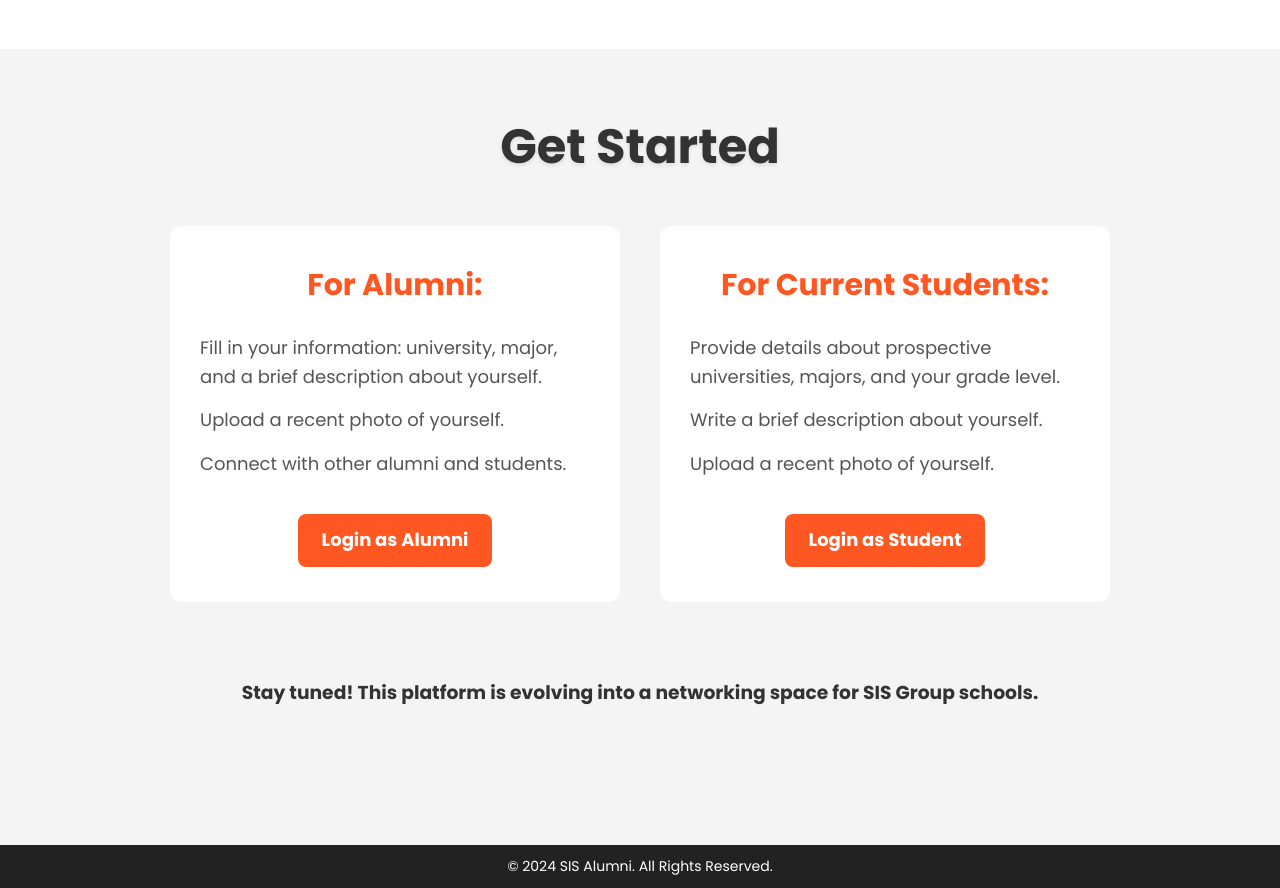
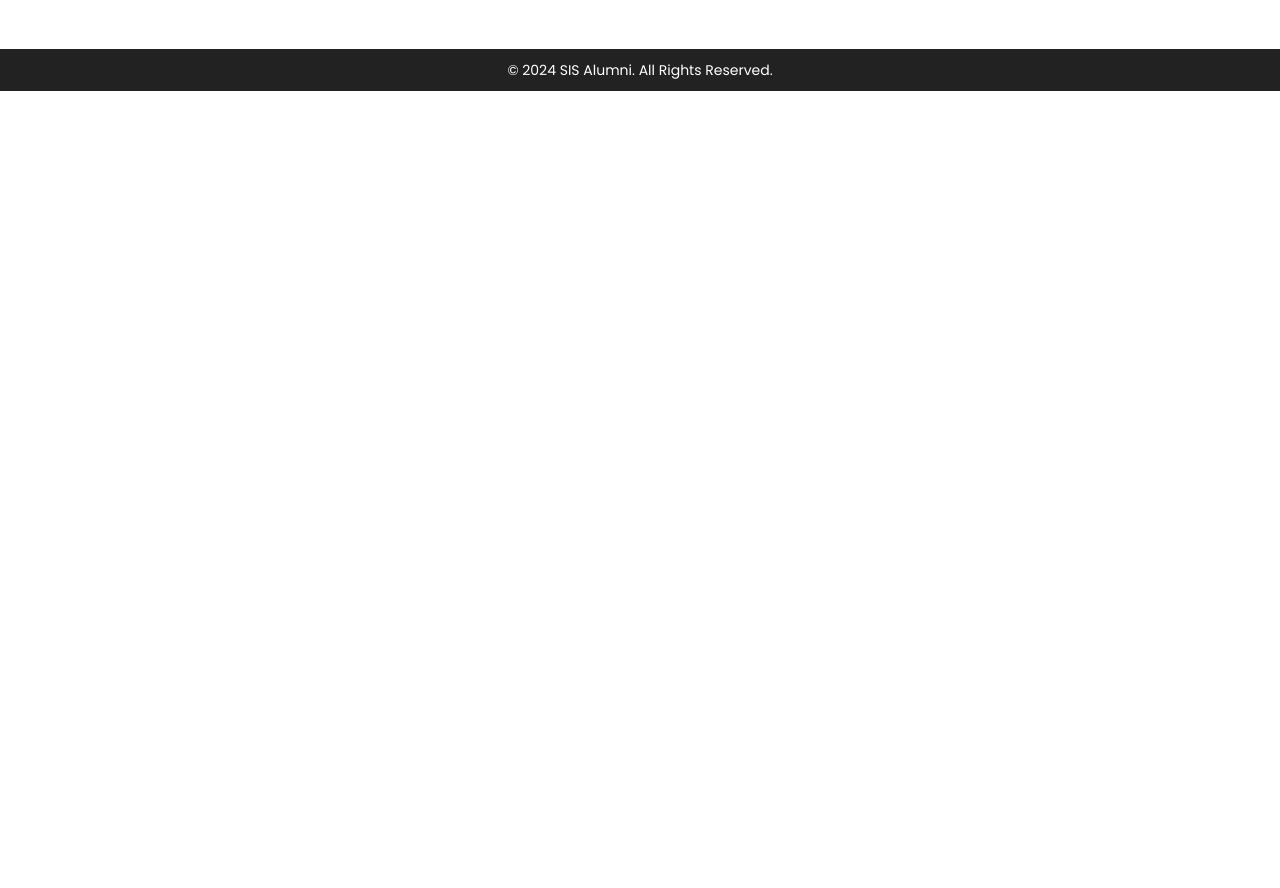
Before and after one commit to knayak35/alumni_platform, a PHP site: page / in a window 1280 px wide. Shown: the part 2777-3665 px from the top of the page. After the commit the page ends 2868 px from the top, so only its background shows below. Run offline with PHP 8.4, Linux system fonts and the light colour scheme.

Commit message:
Update index.php

```diff
--- a/sis-alumni-page/index.php
+++ b/sis-alumni-page/index.php
@@ -437,14 +470,23 @@
 </head>
 
 <body>
-    <nav class="navbar">
+<nav class="navbar" style="margin-right: 50px;">
         <img src="https://encrypted-tbn0.gstatic.com/images?q=tbn:ANd9GcRYkSOVeN6PgmTy4PN0fieR5d49Q_BUNpKxaQ&s" alt="Logo">
         <ul>
             <li><a href="#home">Home</a></li>
             <li><a href="#about">About</a></li>
             <li><a href="#features">Features</a></li>
             <li><a href="#universities">Universities</a></li>
-            <li><a href="#login">Login</a></li>
+
+            <!-- Dropdown for Login -->
+            <li class="dropdown">
+                <a href="#" class="dropbtn" style="margin-right: 70px;">Login</a>
+                <div class="dropdown-content">
+                    <a href="php/login_alumni.php">Login as Alumni</a>
+                    <a href="php/login_student.php">Login as Current Students</a>
+                    <a href="#">Login as Staff</a>
+                </div>
+            </li>
         </ul>
     </nav>
 
@@ -546,40 +588,6 @@
 
 </section>
 
-<section id="login" class="login-section">
-    <h1 class="login-title">Get Started</h1>
-
-    <div class="login-container">
-        <!-- Alumni Login Section -->
-        <div class="login-box alumni-login">
-            <h2>For <strong>Alumni</strong>:</h2>
-            <ul>
-                <li>Fill in your information: university, major, and a brief description about yourself.</li>
-                <li>Upload a recent photo of yourself.</li>
-                <li>Connect with other alumni and students.</li>
-            </ul>
-            <a href="php/login_alumni.php" class="login-button">Login as Alumni</a>
-        </div>
-
-        <!-- Student Login Section -->
-        <div class="login-box student-login">
-            <h2>For <strong>Current Students</strong>:</h2>
-            <ul>
-                <li>Provide details about prospective universities, majors, and your grade level.</li>
-                <li>Write a brief description about yourself.</li>
-                <li>Upload a recent photo of yourself.</li>
-            </ul>
-            <a href="php/login_student.php" class="login-button">Login as Student</a>
-        </div>
-    </div>
-    <br><br><br>
-    <center><h3>Stay tuned! This platform is evolving into a networking space for SIS Group schools.</h3></center>
-</section>
-
-
-    <br><br><br>
-
-
 <footer class="footer-bottom">
     <p>&copy; 2024 SIS Alumni. All Rights Reserved.</p>
 </footer>
```
Also changed, not shown: other parts of sis-alumni-page/index.php (+35 -2 lines).
